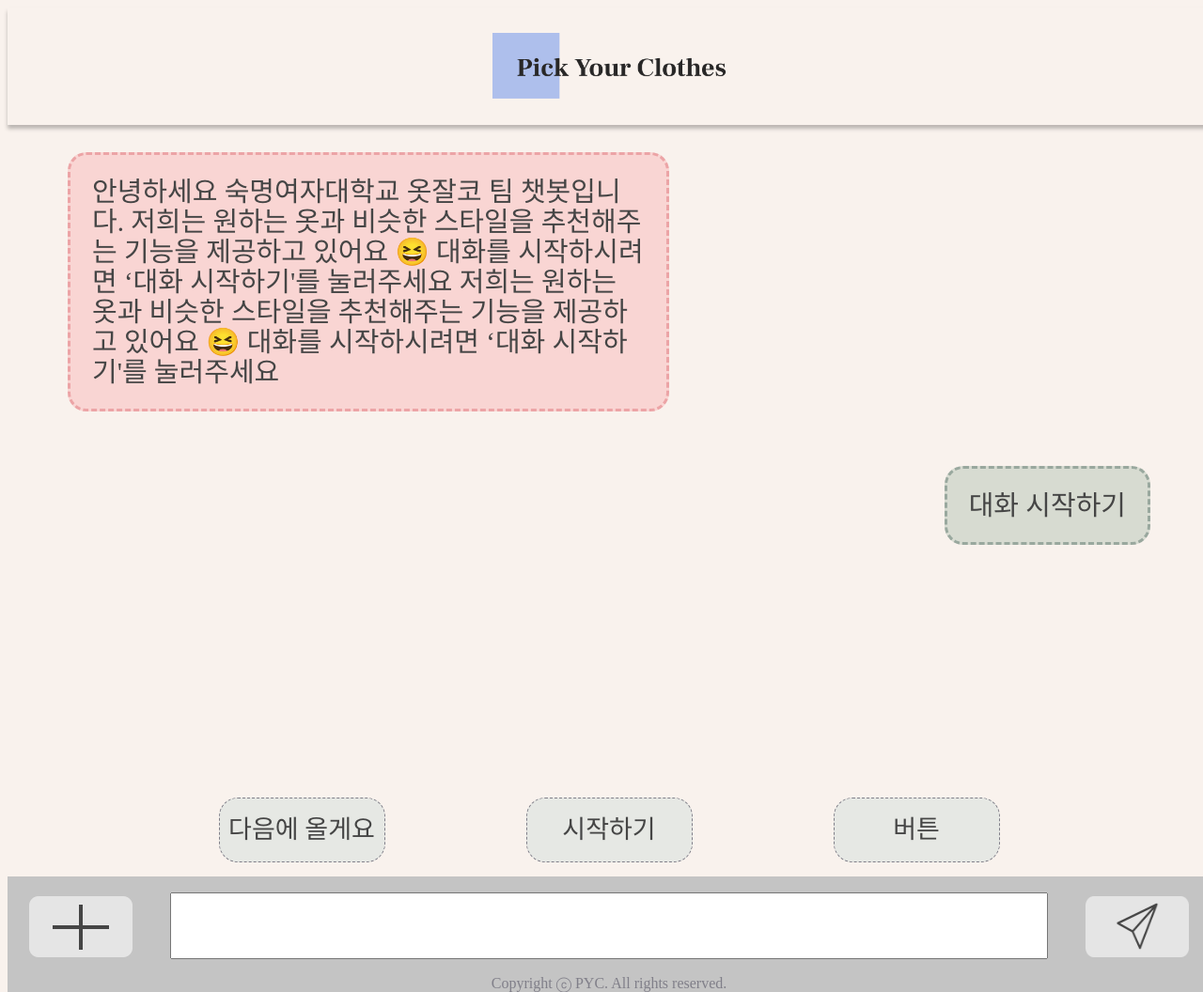
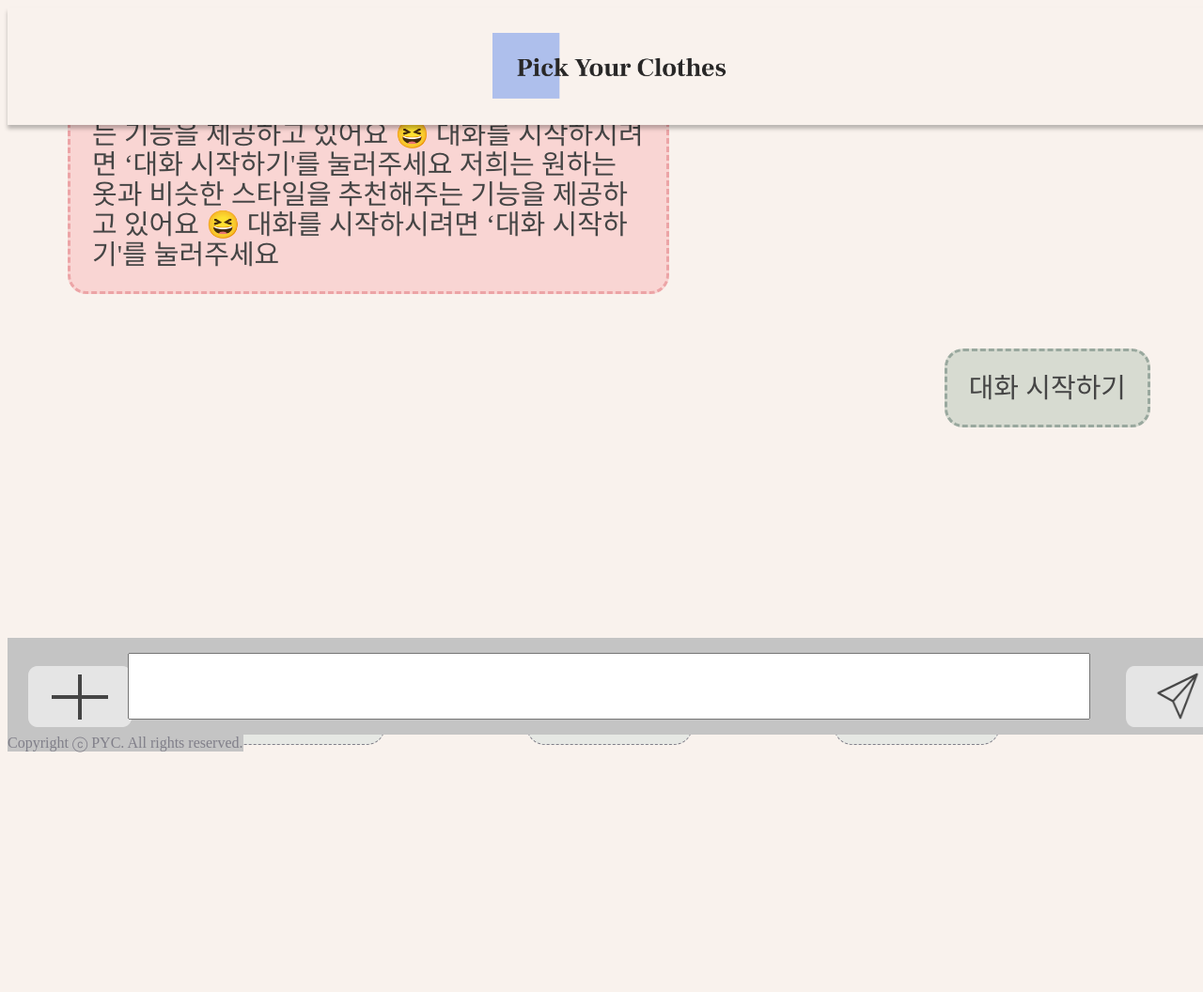
Before and after one commit to sook-sinsa/frontend, a Flask app: page /chat in a window 1280 px wide. Shown: the whole page at 94% size. After the commit the page ends 801 px from the top, so only its background shows below. Run offline with Flask 2, Linux system fonts and the light colour scheme; some web fonts are replaced.

Commit message:
Update style.css

```diff
--- a/static/css/style.css
+++ b/static/css/style.css
@@ -17,7 +17,7 @@
 body { width: 100%; height: 1024px; background: #F9F2ED; font-family: Forum; font-weight: 400; font-style: normal;}
 
 /* header */
-.header > .center { width: 100%; height: 125px; background: #F9F2ED; box-shadow: 0px 4px 4px rgba(0, 0, 0, 0.25);}
+.header > .center { position: fixed; width: 100%; height: 125px; background: #F9F2ED; box-shadow: 0px 4px 4px rgba(0, 0, 0, 0.25); }
 .header > .center > img {width: 249px; height: 70px; padding-top: 27px; display: block; margin: auto; }
 
 /* conversation */
@@ -56,13 +56,10 @@ article > #convBox > #scenario > button {
 article > #convBox > #scenario > button:hover{background-color: #a9b9ae;}
 article > #convBox > #scenario > * {margin: 0 75px;}
 
-/*
-.circle > * { border-radius:75px; margin-top: 30px; margin-bottom: -10px;}
-*/
 
 /* Input Text */
-article > section > .sendbox { width: 100%; background: #C4C4C4; display: flex; justify-content: center; align-items: center;}
-article > section > .sendbox > * {float: left; height: 65px; margin: 17px; }
+article > section > .sendbox { position: fixed; width: 100%; bottom: 18px; background: #C4C4C4; display: flex; justify-content: center; align-items: center;}
+article > section > .sendbox > * {float: left; height: 65px; margin: 16px; }
 article > section > .sendbox > button {
     background-color: transparent;
     background-repeat: no-repeat;
@@ -70,10 +67,11 @@ article > section > .sendbox > button {
     border: none;
     cursor: pointer;
 }
-article > section > .sendbox > input{ width: 1140px;}
+article > section > .sendbox button { width: 80px; height: 45px; }
+article > section > .sendbox > input{ width: 100%; }
 
 /* footer */
-footer { background: #C4C4C4; color:#807F89; text-align: center;}
+footer { position: fixed; background: #C4C4C4; color:#807F89; align-items: center; bottom: 0px;}
 
 
 #my_modal {
```
